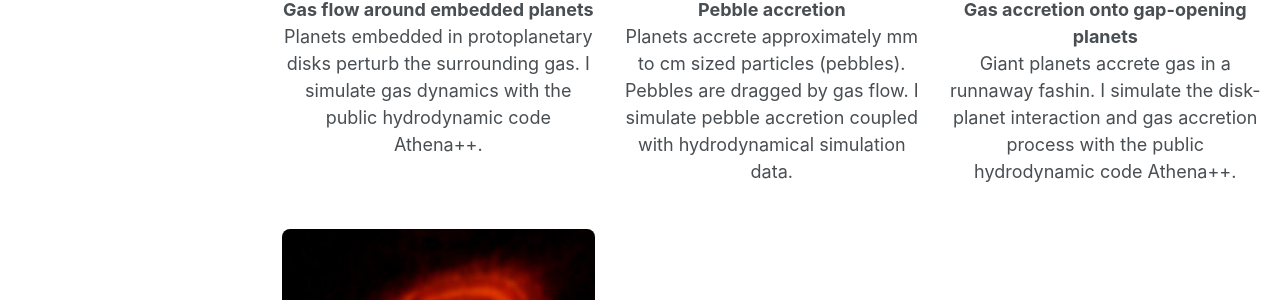
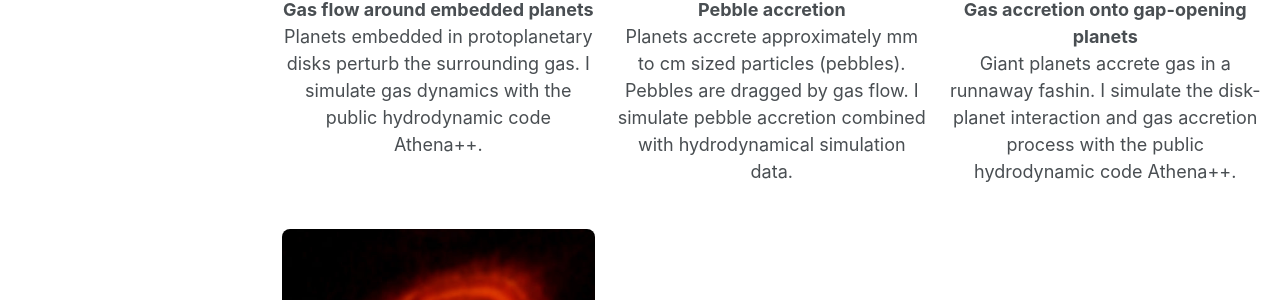
Before and after one commit to AyumuKuwahara/ayumukuwahara.github.io, a Jekyll site: the page built from _pages/research.md, in a window 1280 px wide and 900 px high. Shown: the part 469-769 px from the top of the window. Built offline with Jekyll 4.4.1, drawn with Linux system fonts in a browser that asks for light colours; some web fonts are replaced.

Commit message:
Update research.md

```diff
--- a/_pages/research.md
+++ b/_pages/research.md
@@ -32,7 +32,7 @@ author_profile: true
   </div>
   <div class="grid-item">
     <img src="/images/3D_trajectories.gif" alt="Project 2">
-    <p><strong>Pebble accretion</strong><br>Planets accrete approximately mm to cm sized particles (pebbles). Pebbles are dragged by gas flow. I simulate pebble accretion coupled with hydrodynamical simulation data.</p>
+    <p><strong>Pebble accretion</strong><br>Planets accrete approximately mm to cm sized particles (pebbles). Pebbles are dragged by gas flow. I simulate pebble accretion combined with hydrodynamical simulation data.</p>
   </div>
     <div class="grid-item">
     <img src="/images/output.gif" alt="Project 3">
```
